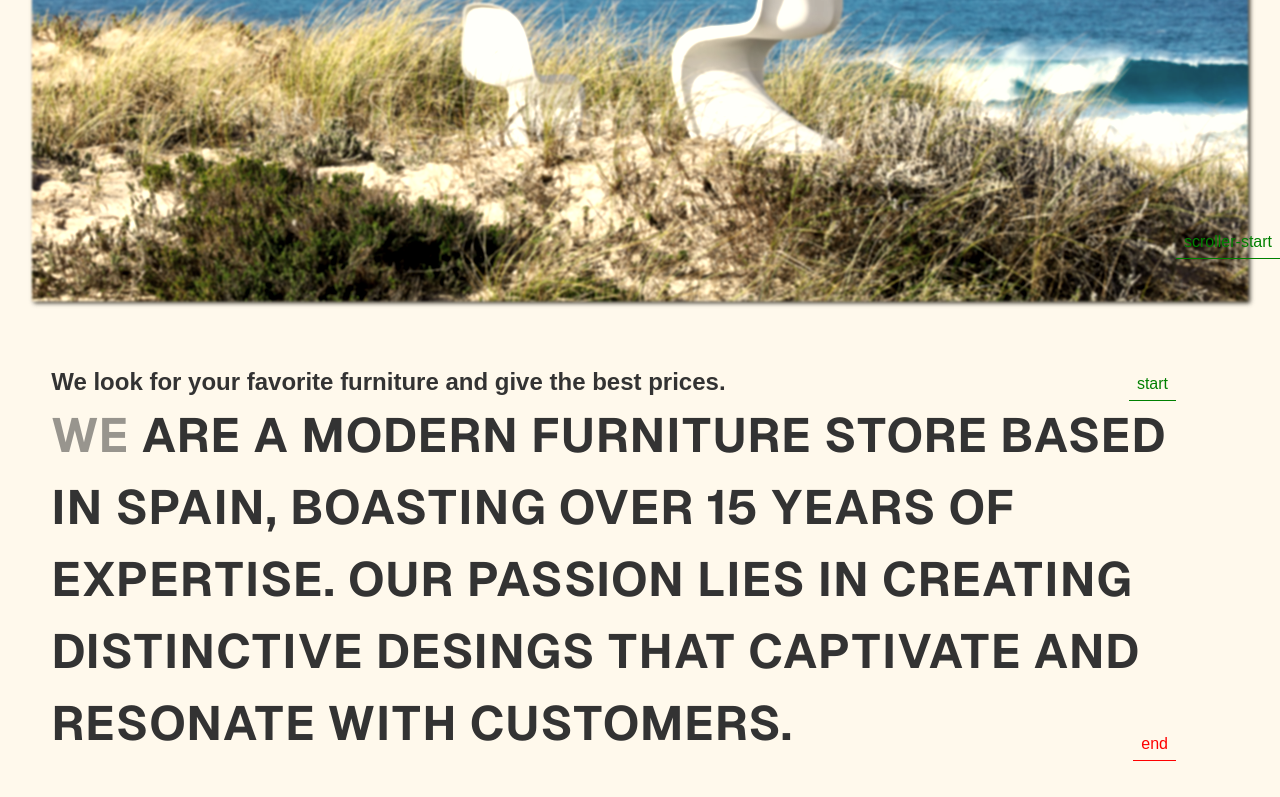
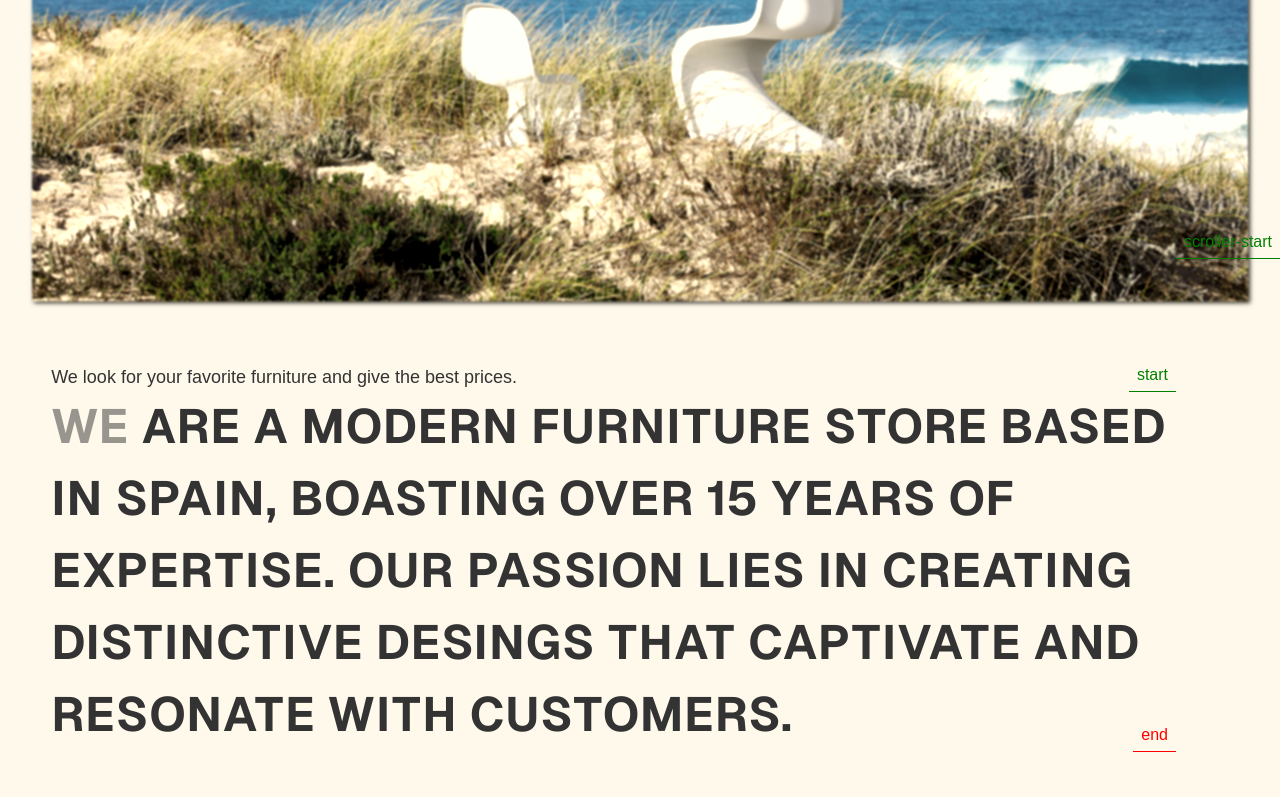
Before and after one commit to jsola921/segundoProyecto, a plain HTML site: page ejercicios/ejercicios/01-Panton/index.html in a window 1280 px wide. Shown: the part 462-1259 px from the top of the page. Drawn offline with nearby package versions, Linux system fonts and the light colour scheme.

Commit message:
27 Julio

```diff
--- a/ejercicios/ejercicios/01-Panton/index.html
+++ b/ejercicios/ejercicios/01-Panton/index.html
@@ -9,12 +9,12 @@
 	<link rel="stylesheet" href="../../shared/main.css">
 	<link rel="stylesheet" href="styles.css">
 </head>
-<div class="cursor">
-	<p></p>
-	<div class="circle circle-01"></div>
-  </div>
-</div>
+
 <body>
+	<div class="cursor">
+		<p></p>
+		<div class="circle circle-01"></div>
+	</div>
 
 		<div class="full-wrapper">
 			<div class="over-header">
--- a/ejercicios/ejercicios/01-Panton/styles.css
+++ b/ejercicios/ejercicios/01-Panton/styles.css
@@ -2,6 +2,7 @@
 
 body {
 	background-color: #FFF9EC;
+
 }
 
 html {
@@ -65,6 +66,7 @@ html {
         letter-spacing: 1px;
 	}
 }
+
 
 header {
 	height: 92vh;
@@ -163,11 +165,16 @@ header {
 	padding: 0 4%;
 	.texto-incial {
 		padding: 32px 0 48px;
+		h2 {
+			font-weight: 100;
+			font-size: 18px;
+		}
 		p {
 			font-family: 'Geist';
 			font-weight: bold;
 			letter-spacing: 1px;
 			font-size: 48px;
+			font-weight: 800;
 		}
 	}
 }
```
Also changed, not shown: ejercicios/ejercicios/01-Panton/JS/body.js (line endings or trailing spaces), ejercicios/ejercicios/01-Panton/JS/mouse.js (indentation only), 3 other files.
